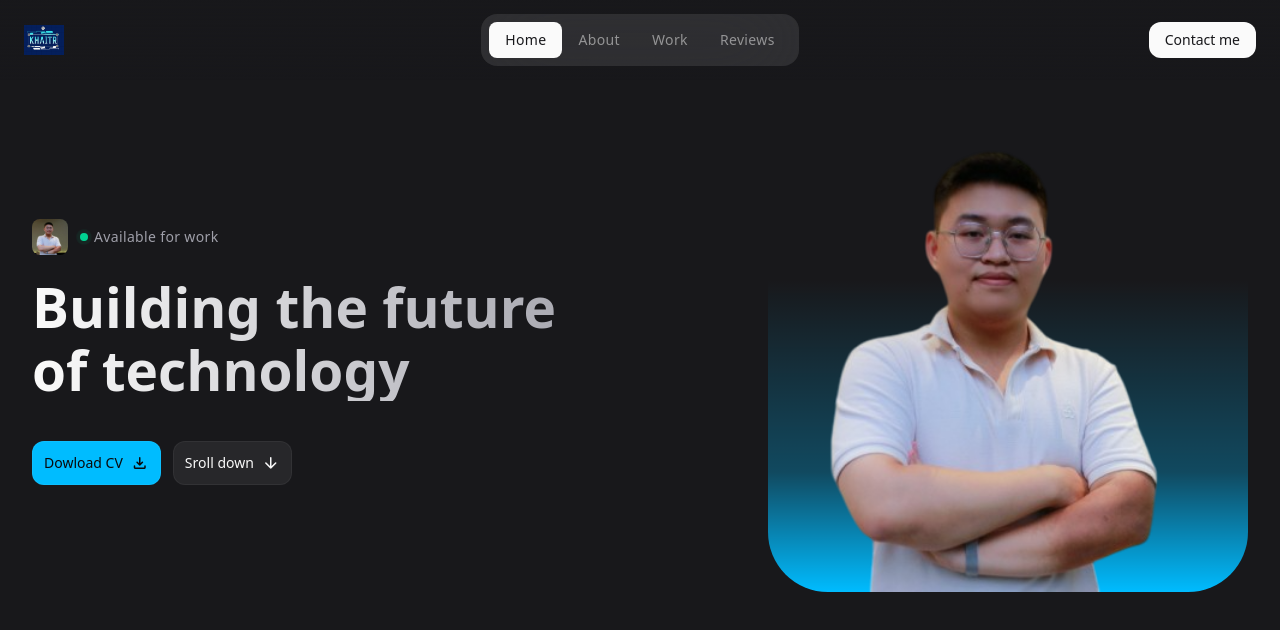
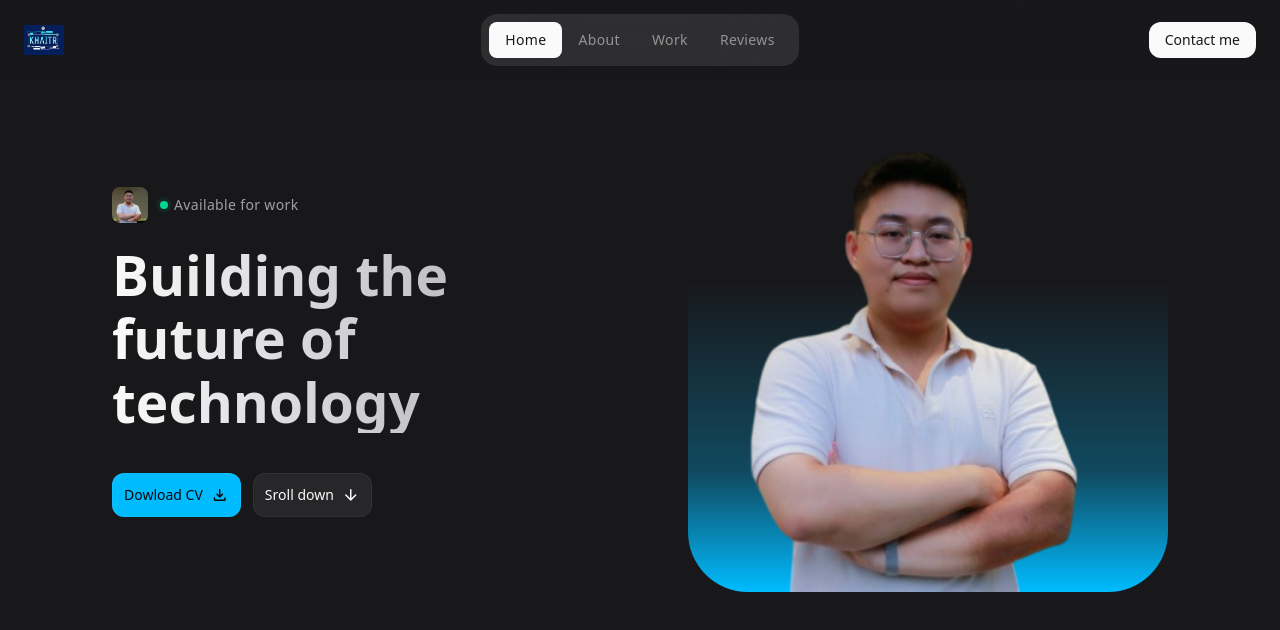
Before and after one commit to THKhai/portfolio, a React (Vite) app: page / in a window 1280 px wide. Shown: the top 630 px of the page. Built offline with nearby package versions, Linux system fonts and the light colour scheme.

Commit message:
adj: adjusting the section hero

```diff
--- a/src/components/Hero.jsx
+++ b/src/components/Hero.jsx
@@ -19,7 +19,7 @@
     return (
         <section
             id="home"
-            className="pt-28 lgg:pt-36"
+            className="flex items-center justify-center gap-8 max-w-6xl mx-auto px-4 pt-28 lgg:pt-36"
         >
             <div
                 className="container items-center lg:grid lg:grid-cols-2 lg:gap-10"
@@ -66,7 +66,7 @@
                     className="hidden lg:block"
                 >
                     <figure
-                        className="ư-full max-w-[480px] ml-auto bg-gradient-to-t from-sky-400 via-25%
+                        className="w-full max-w-[480px] ml-auto bg-gradient-to-t from-sky-400 via-25%
                         via-sky-400/30 to-65% rounded-[60px] overflow-hidden"
                     >
                         <img
```
